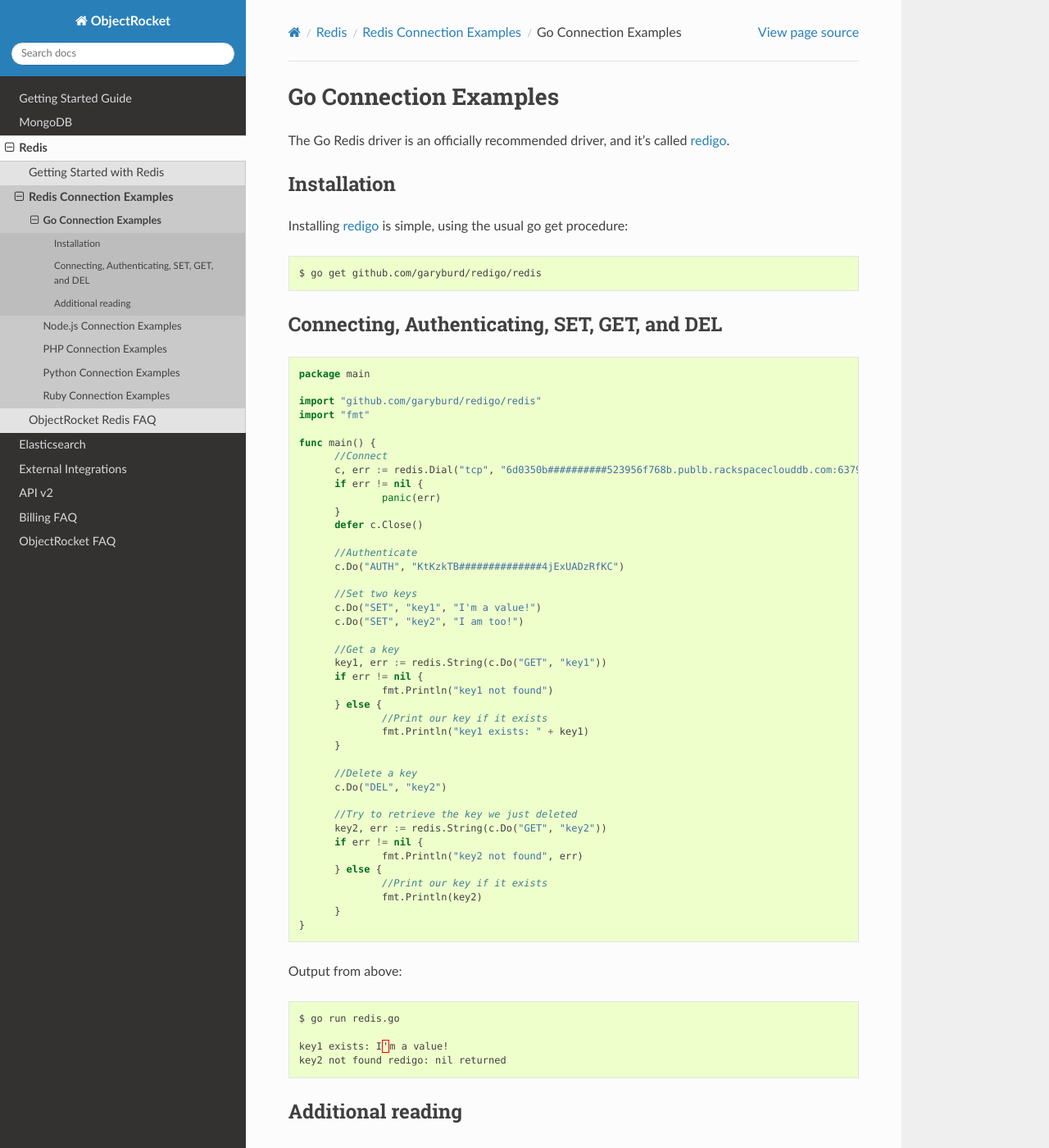
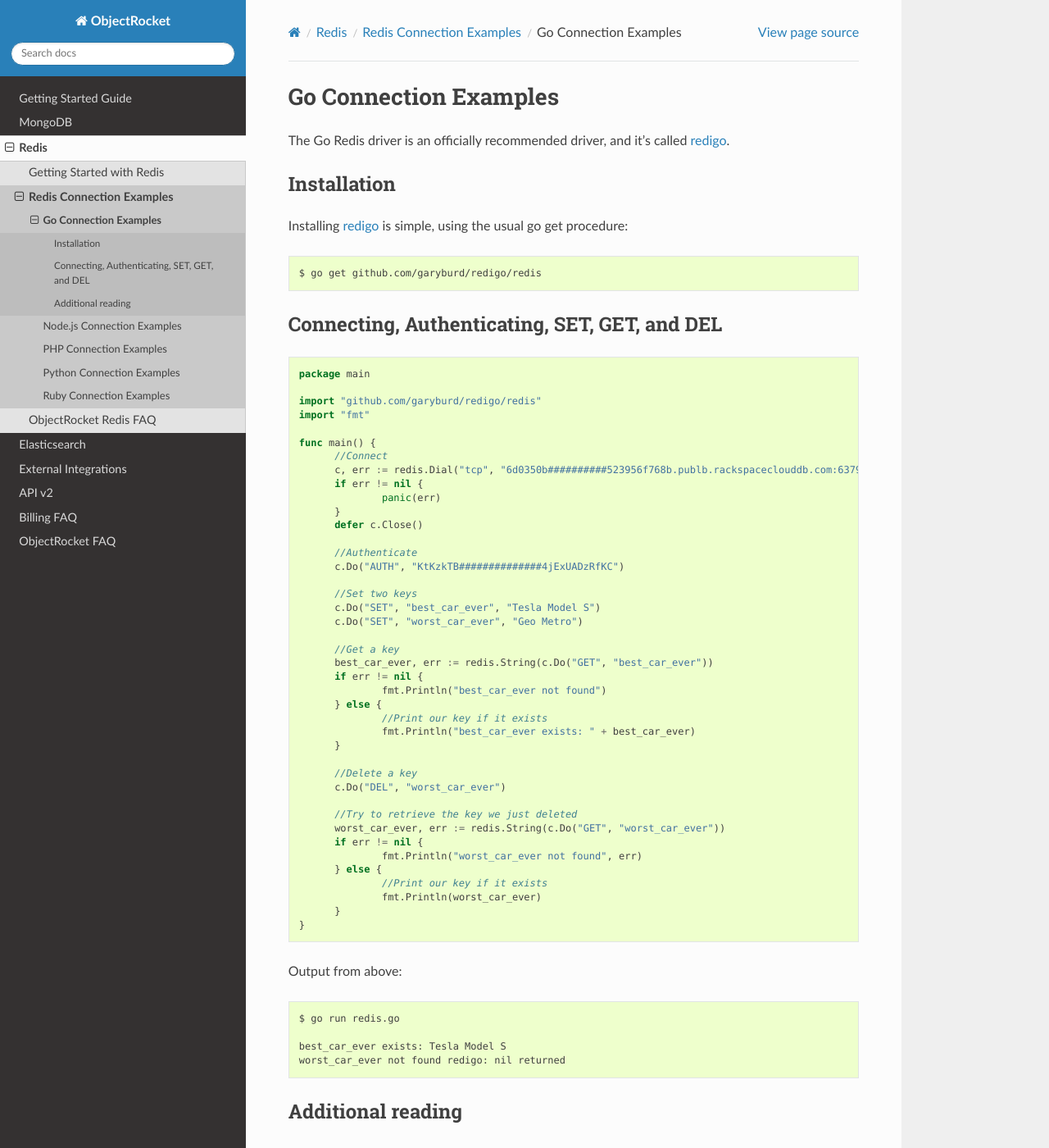
Before and after one commit to zcorleissen/documentation, a Sphinx documentation site: the page built from source/redis_go_examples.rst, in a window 1280 px wide and 1400 px high. Shown: the whole window at 82% size. Built offline with Sphinx 7.4.7 and the Read the Docs theme 2.0.0, drawn with Linux system fonts in a browser that asks for light colours.

Commit message:
Consistency is key!

```diff
--- a/source/redis_go_examples.rst
+++ b/source/redis_go_examples.rst
@@ -36,28 +36,28 @@
 	c.Do("AUTH", "KtKzkTB##############4jExUADzRfKC")
 
 	//Set two keys
-	c.Do("SET", "key1", "I'm a value!")
-	c.Do("SET", "key2", "I am too!")
+	c.Do("SET", "best_car_ever", "Tesla Model S")
+	c.Do("SET", "worst_car_ever", "Geo Metro")
 
 	//Get a key
-	key1, err := redis.String(c.Do("GET", "key1"))
+	best_car_ever, err := redis.String(c.Do("GET", "best_car_ever"))
 	if err != nil {
-		fmt.Println("key1 not found")
+		fmt.Println("best_car_ever not found")
 	} else {
 		//Print our key if it exists
-		fmt.Println("key1 exists: " + key1)
+		fmt.Println("best_car_ever exists: " + best_car_ever)
 	}
 
 	//Delete a key
-	c.Do("DEL", "key2")
+	c.Do("DEL", "worst_car_ever")
 
 	//Try to retrieve the key we just deleted
-	key2, err := redis.String(c.Do("GET", "key2"))
+	worst_car_ever, err := redis.String(c.Do("GET", "worst_car_ever"))
 	if err != nil {
-		fmt.Println("key2 not found", err)
+		fmt.Println("worst_car_ever not found", err)
 	} else {
 		//Print our key if it exists
-		fmt.Println(key2)
+		fmt.Println(worst_car_ever)
 	}
   }
 
@@ -67,8 +67,8 @@
 
    $ go run redis.go
 
-   key1 exists: I'm a value!
-   key2 not found redigo: nil returned
+   best_car_ever exists: Tesla Model S
+   worst_car_ever not found redigo: nil returned
 
 
 Additional reading
```
